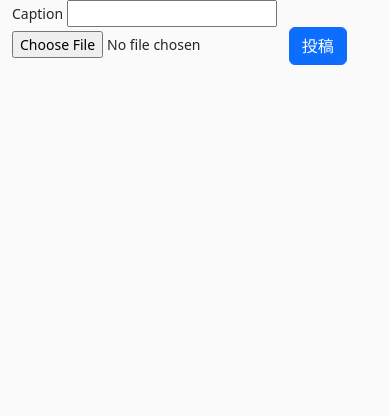
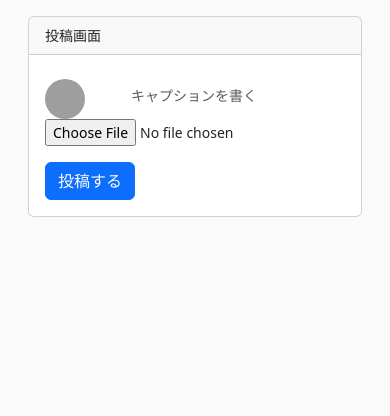
Before and after one commit to base1551/Monochrogram, a Rails app: page /posts/new in a window 390 px wide. Shown: the part 77-493 px from the top of the page. Run offline with Rails 7, Linux system fonts and the light colour scheme; the visitor is signed in with stand-in values (Sample User, id 1); style sheets or scripts are compiled from the project's sources; some libraries are stand-ins or nearby versions; grey boxes are pictures that could not be loaded.

Commit message:
投稿画面のスタイル編集

```diff
--- a/app/views/partial/_navbar.html.erb
+++ b/app/views/partial/_navbar.html.erb
@@ -7,7 +7,7 @@
         <div class="collapse navbar-collapse" id="navbarSupportedContent"></div>
           <ul class="navbar-nav ml-md-auto align-items-center">
             <li>
-              <%= link_to "投稿", "#", class: "btn btn-primary"%>
+              <%= link_to "投稿", "new_post_path", class: "btn btn-primary"%>
             </li>
             <li>
               <%= link_to "", user_path(current_user), class: "nav-link commonNavIcon profile-icon"%>
--- a/app/views/posts/new.html.erb
+++ b/app/views/posts/new.html.erb
@@ -1,8 +1,29 @@
-<%= form_with model: @post do |f| %>
-  <%= f.label :caption %>
-  <%= f.text_field :caption %>
-  <%= f.fields_for :photos do |i| %>
-    <%= i.file_field :image %>
-  <% end %>
-  <%= f.submit "投稿", class: "btn btn-primary" %>
-<% end %>
+<div class="d-flex flex-column align-items-center mt-3">
+  <div class="col-xl-7 col-lg-8 col-md-10 col-sm-11 post-card">
+    <div class="card">
+      <div class="card-header">
+        投稿画面
+      </div>
+      <div class="card-body">
+        <%= form_with model: @post, class: "upload-images p-0 border-0" do |f| %>
+          <div class="form-group row mt-2">
+            <div class="col-auto pr-0">
+              <%= image_tag avatar_url(current_user), class: "post-profile-icon" %>
+            </div>
+            <div class="col pl-0">
+              <%= f.text_field :caption, class: "form-control border-0", placeholder: "キャプションを書く" %>
+            </div>
+          </div>
+          <div class="mb-3">
+
+            <%= f.fields_for :photos do |i| %>
+              <%= i.file_field :image %>
+            <% end %>
+
+          </div>
+          <%= f.submit "投稿する", class: "btn btn-primary" %>
+        <% end %>
+      </div>
+    </div>
+  </div>
+</div>
```
